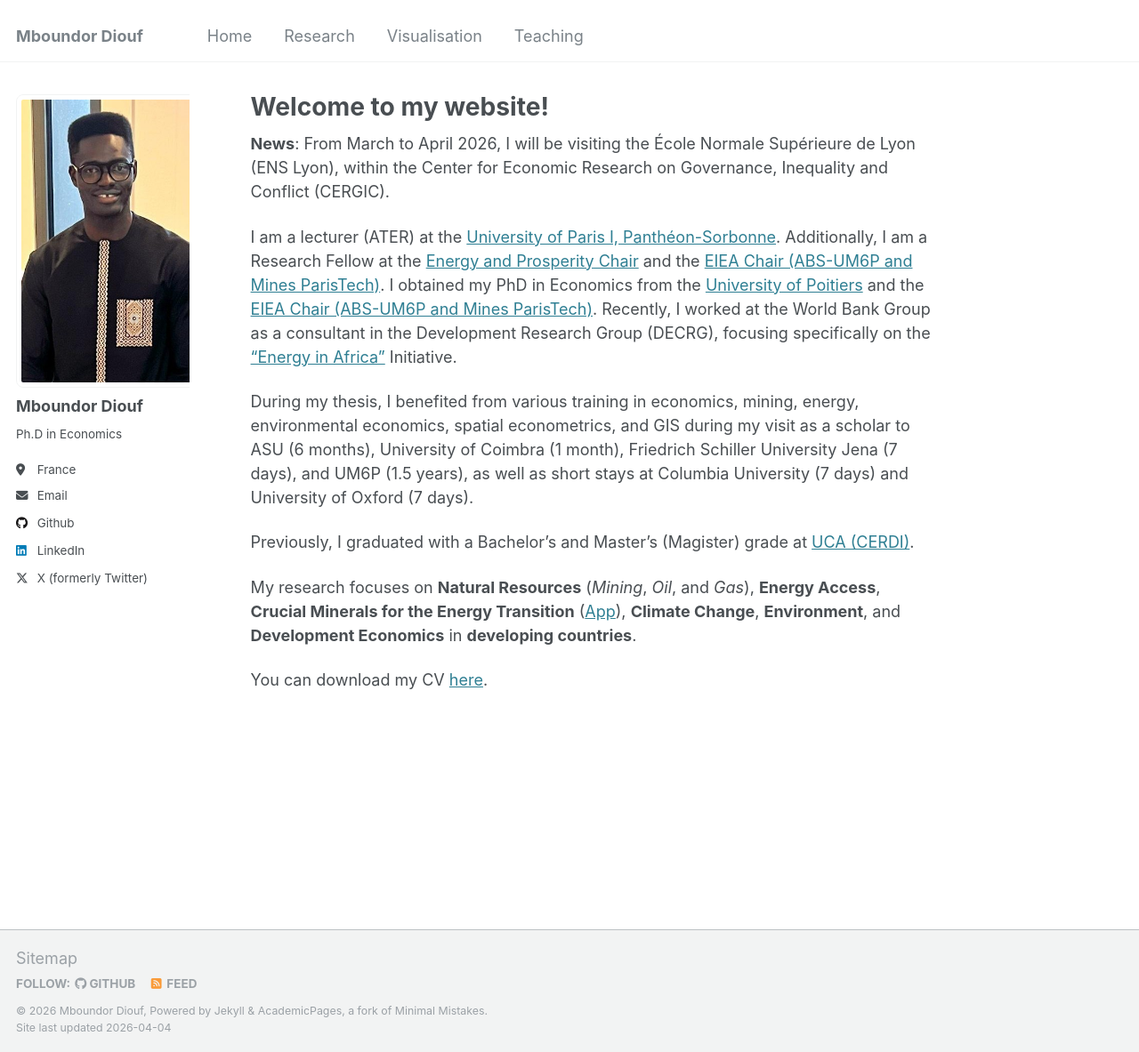
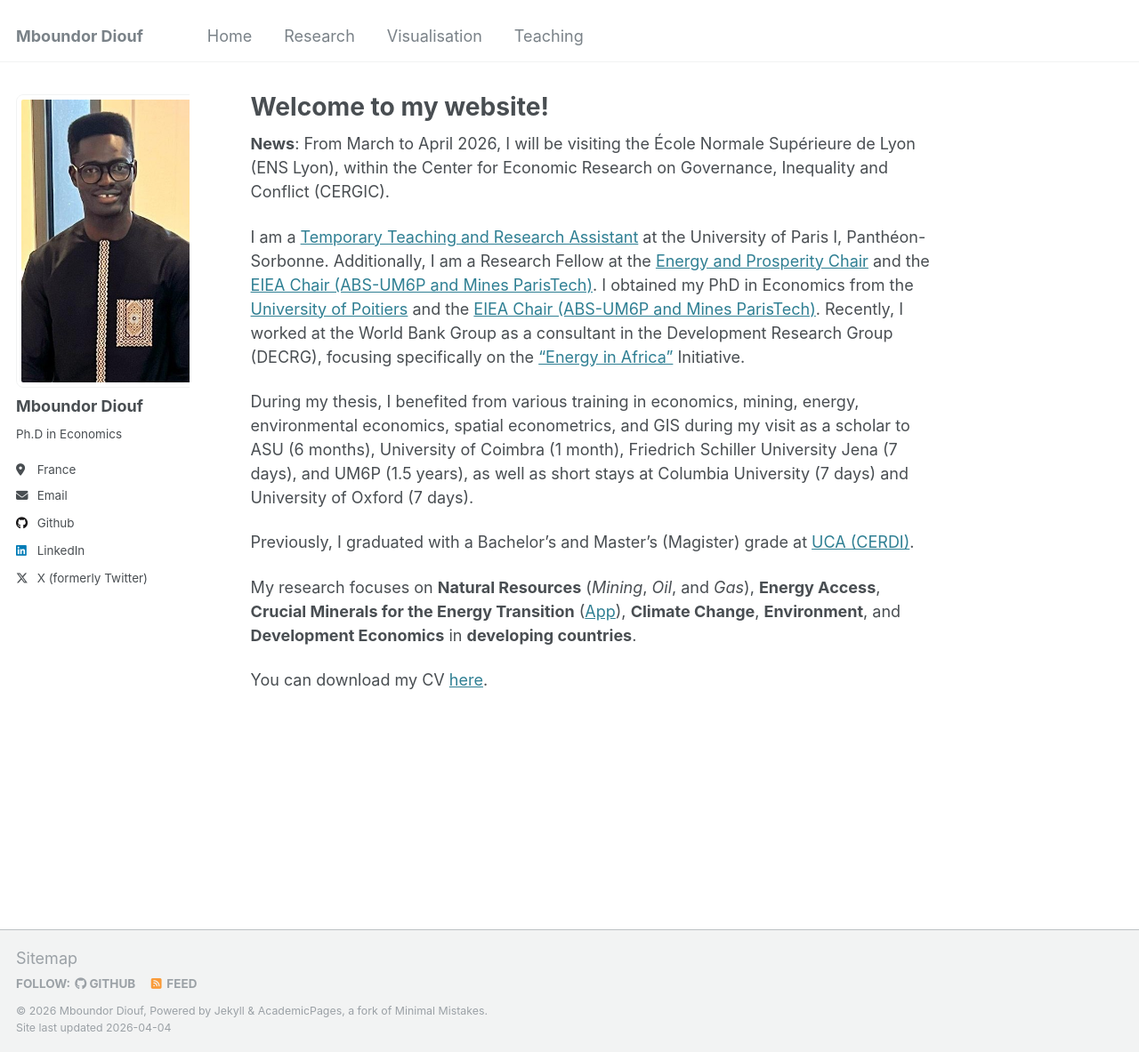
Before and after one commit to mboundordiouf/mboundordiouf.github.io, a Jekyll site: the page built from _pages/about.md, in a window 1280 px wide and 1183 px high. Shown: the whole window at 89% size. Built offline with Jekyll 4.4.1, drawn with Linux system fonts in a browser that asks for light colours.

Commit message:
Revise job title and update about section
Updated the title from 'lecturer (ATER)' to 'Temporary Teaching and Research Assistant' and made minor adjustments to the text for clarity.

```diff
--- a/_pages/about.md
+++ b/_pages/about.md
@@ -9,7 +9,7 @@ redirect_from:
 ---
 **News**: From March to April 2026, I will be visiting the École Normale Supérieure de Lyon (ENS Lyon), within the Center for Economic Research on Governance, Inequality and Conflict (CERGIC).
 
-I am a lecturer (ATER) at the [University of Paris I, Panthéon-Sorbonne](https://www.pantheonsorbonne.fr/page-perso/mboundor.diouf%40). Additionally, I am a Research Fellow at the [Energy and Prosperity Chair](http://www.chair-energy-prosperity.org/en/category/research-fellows-1/mboundor-diouf-en/) and the [EIEA Chair (ABS-UM6P and Mines ParisTech)](https://www.linkedin.com/company/eiea-um6p/). I obtained my PhD in Economics from the [University of Poitiers](https://www.univ-poitiers.fr/) and the [EIEA Chair (ABS-UM6P and Mines ParisTech)](https://www.linkedin.com/company/eiea-um6p/). Recently, I worked at the World Bank Group as a consultant in the Development Research Group (DECRG), focusing specifically on the ["Energy in Africa"](https://www.worldbank.org/en/about/unit/unit-dec/research/initiatives#7) Initiative.
+I am a  [Temporary Teaching and Research Assistant](https://www.pantheonsorbonne.fr/page-perso/mboundor.diouf%40) at the University of Paris I, Panthéon-Sorbonne. Additionally, I am a Research Fellow at the [Energy and Prosperity Chair](http://www.chair-energy-prosperity.org/en/category/research-fellows-1/mboundor-diouf-en/) and the [EIEA Chair (ABS-UM6P and Mines ParisTech)](https://www.linkedin.com/company/eiea-um6p/). I obtained my PhD in Economics from the [University of Poitiers](https://www.univ-poitiers.fr/) and the [EIEA Chair (ABS-UM6P and Mines ParisTech)](https://www.linkedin.com/company/eiea-um6p/). Recently, I worked at the World Bank Group as a consultant in the Development Research Group (DECRG), focusing specifically on the ["Energy in Africa"](https://www.worldbank.org/en/about/unit/unit-dec/research/initiatives#7) Initiative.
 
 During my thesis, I benefited from various training in economics, mining, energy, environmental economics, spatial econometrics, and GIS during my visit as a scholar to ASU (6 months), University of Coimbra (1 month), Friedrich Schiller University Jena (7 days), and UM6P (1.5 years), as well as short stays at Columbia University (7 days) and University of Oxford (7 days).
 
```
